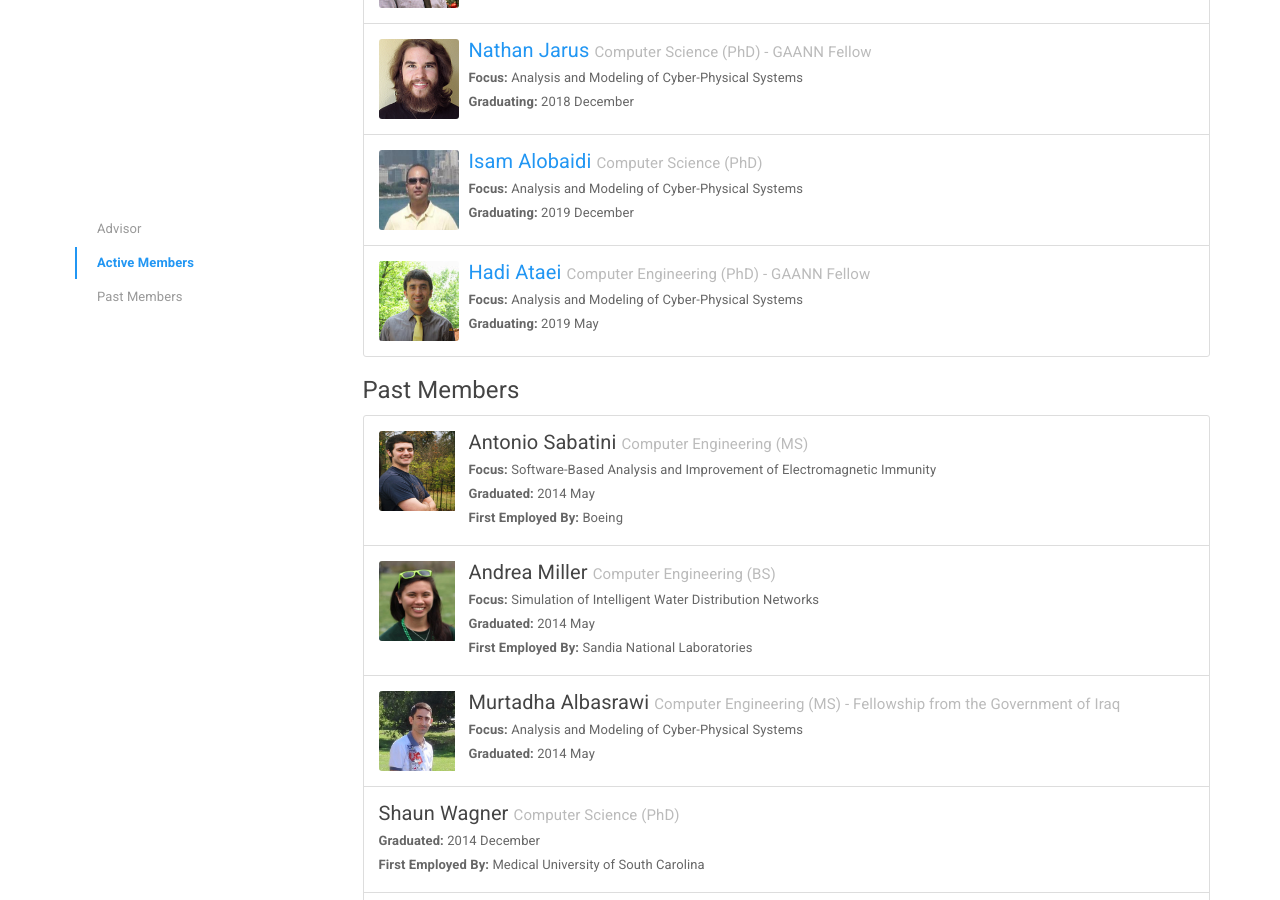
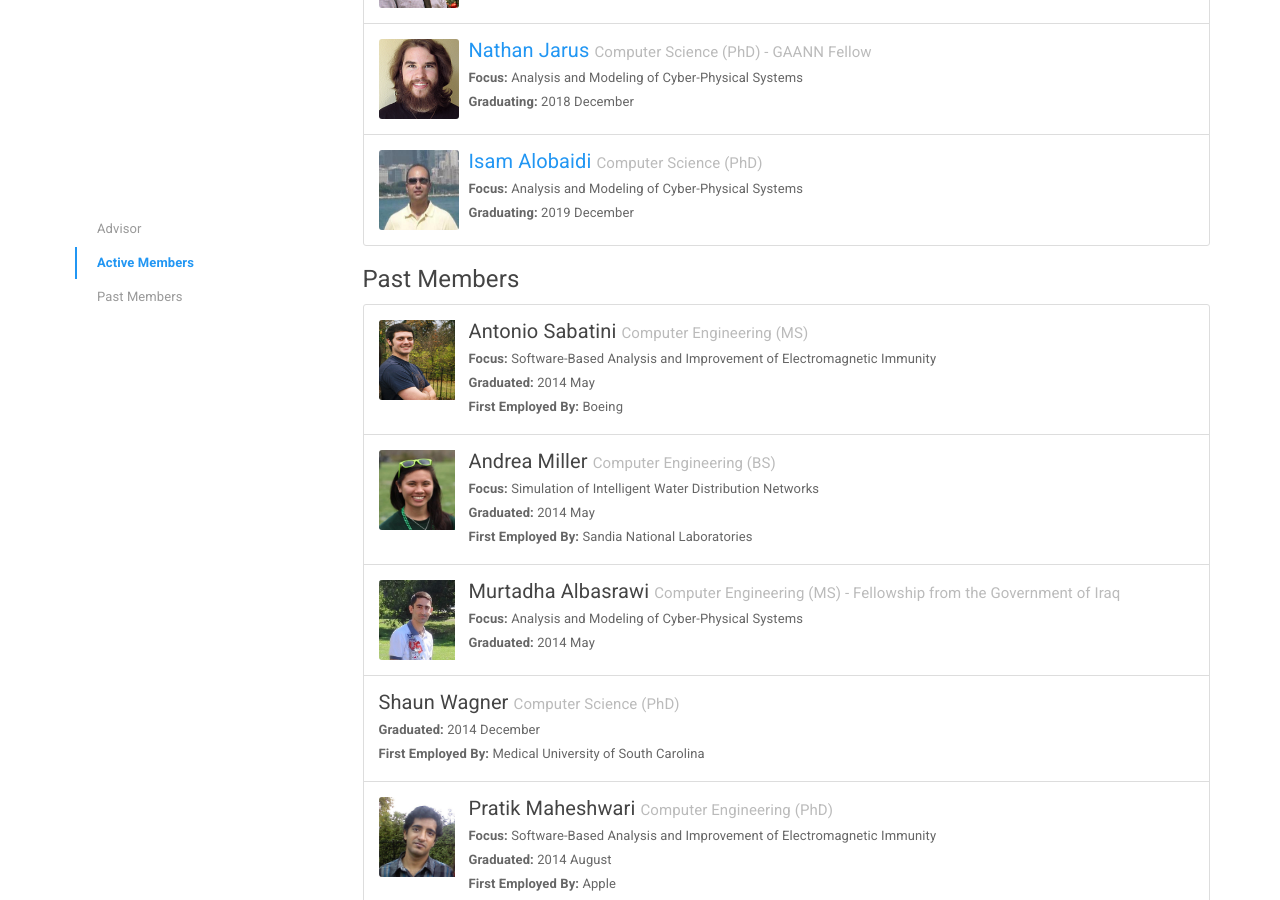
Before and after one commit to sendecomp/sendecomp-website, a Jekyll site: the page built from people.html, in a window 1280 px wide and 900 px high, scrolled down 833 px. Built offline with Jekyll 4.4.1, drawn with Linux system fonts in a browser that asks for light colours.

Commit message:
Remove Hadi

```diff
--- a/_data/members.yml
+++ b/_data/members.yml
@@ -57,15 +57,6 @@
   emp:
   website: http://web.mst.edu/~tjm6f4/
   photo: Morrow.png
-
-- name: Hadi Ataei
-  degree: Computer Engineering (PhD) - GAANN Fellow
-  status: Active
-  grad: 2019 May
-  focus: Analysis and Modeling of Cyber-Physical Systems
-  emp:
-  website: http://web.mst.edu/~mhaf35/
-  photo: Ataei.jpg
 
 - name: Nathan Jarus
   degree: Computer Science (PhD) - GAANN Fellow
```
